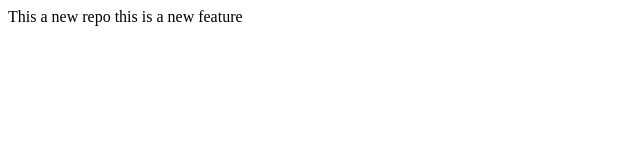
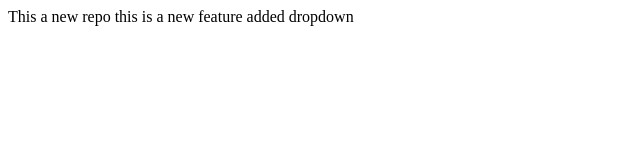
Before and after one commit to Faisalthecoder/Repo-2, a plain HTML site: page index.html in a window 1280 px wide. Shown: the whole page, without its empty margins (0-640 px from the left). Drawn offline with Linux system fonts and the light colour scheme.

Commit message:
added dropdown

```diff
--- a/index.html
+++ b/index.html
@@ -1,2 +1,3 @@
 <p> This a new repo
     this is a new feature
+    added dropdown
```
